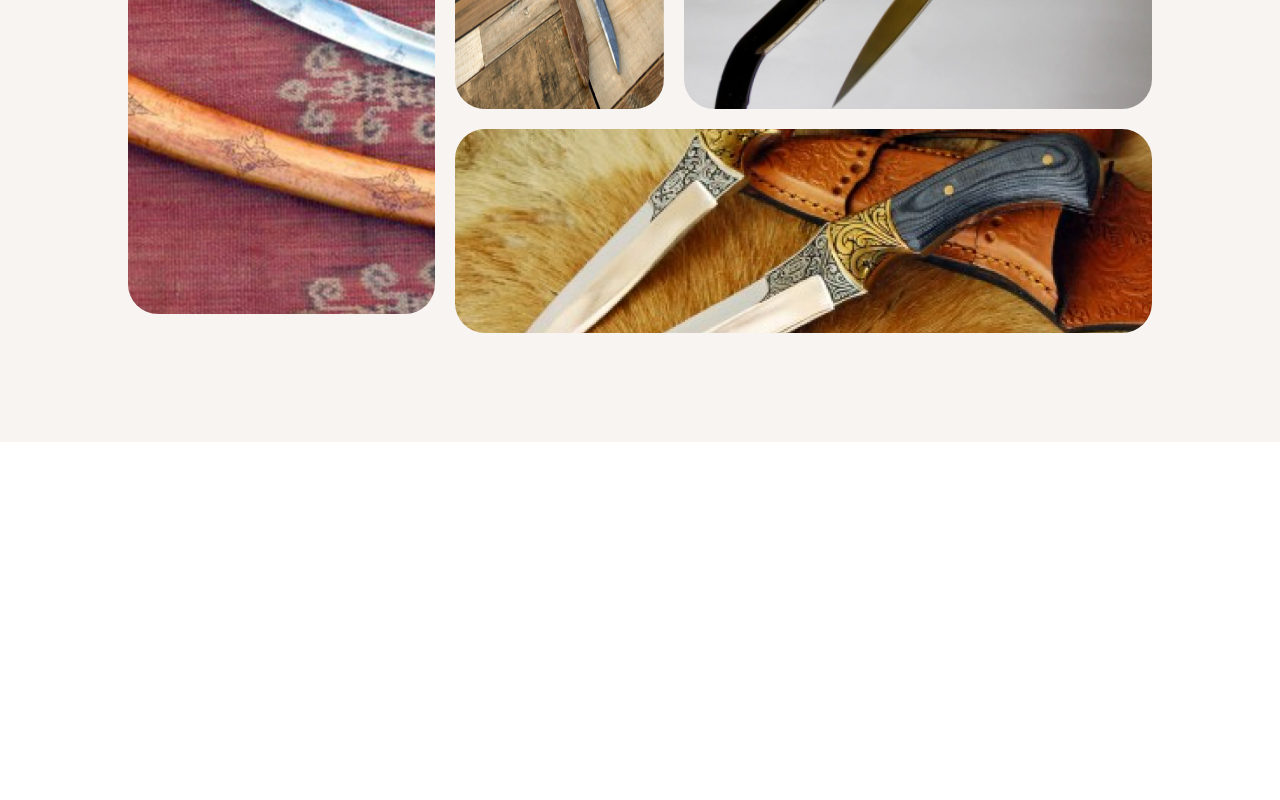
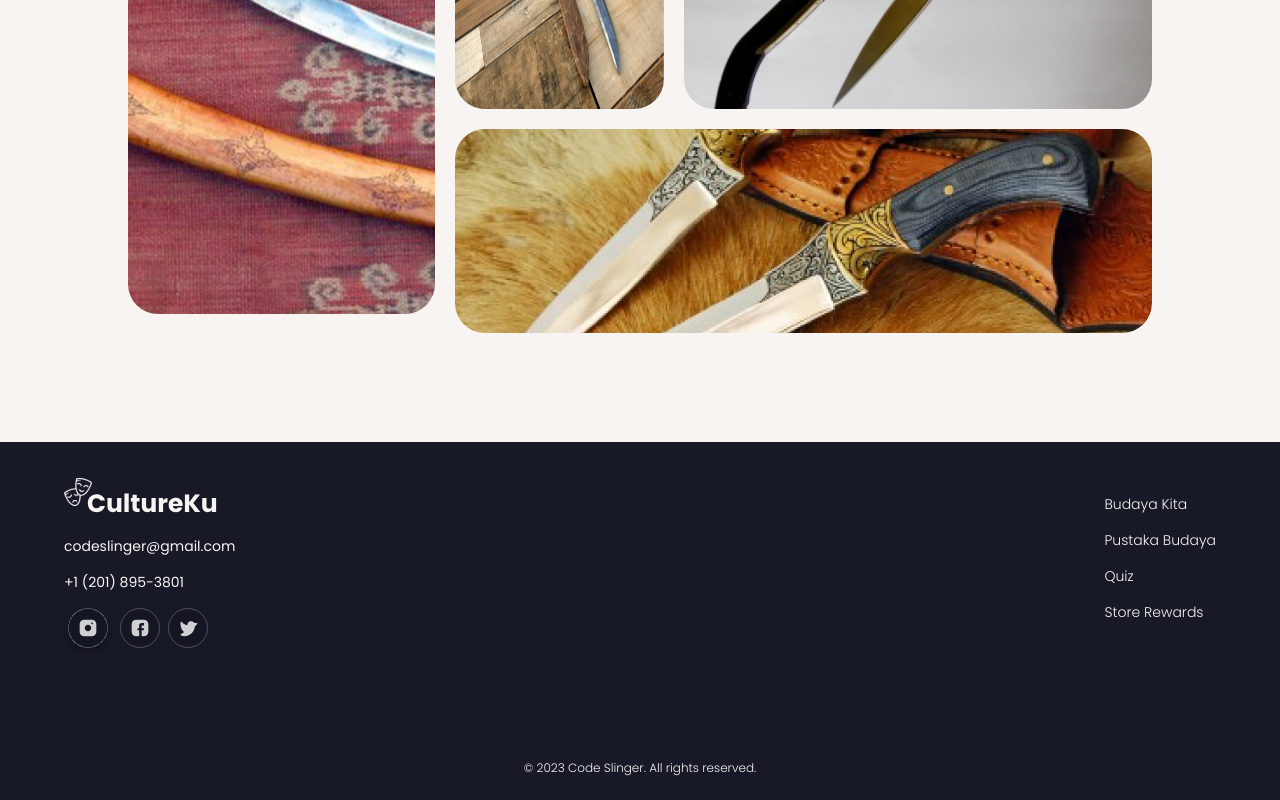
Before and after one commit to YasaKafi/Techomfest-CultureKu, a React (Vite) app: page /detail-page in a window 1280 px wide. Shown: the part 4832-5632 px from the top of the page. Before the commit the page ends 5274 px from the top, so only its background shows below. Built offline with nearby package versions, Linux system fonts and the light colour scheme.

Commit message:
feat : [YK] added footer component in the detail-page

```diff
--- a/src/pages/detail_page.jsx
+++ b/src/pages/detail_page.jsx
@@ -7,6 +7,7 @@ import ComponentFourDetail from "../components/detail_component/component_four";
 import ComponentFiveDetail from "../components/detail_component/component_five";
 import ComponentSixDetail from "../components/detail_component/component_six";
 import ComponentSevenDetail from "../components/detail_component/component_seven";
+import FooterComponent from "../global_components/footer";
 
 function DetailPage() {
   return (
@@ -20,6 +21,7 @@ function DetailPage() {
         <ComponentFiveDetail/>
         <ComponentSixDetail/>
         <ComponentSevenDetail/>
+        <FooterComponent/>
       </div>
     </>
   );
```
